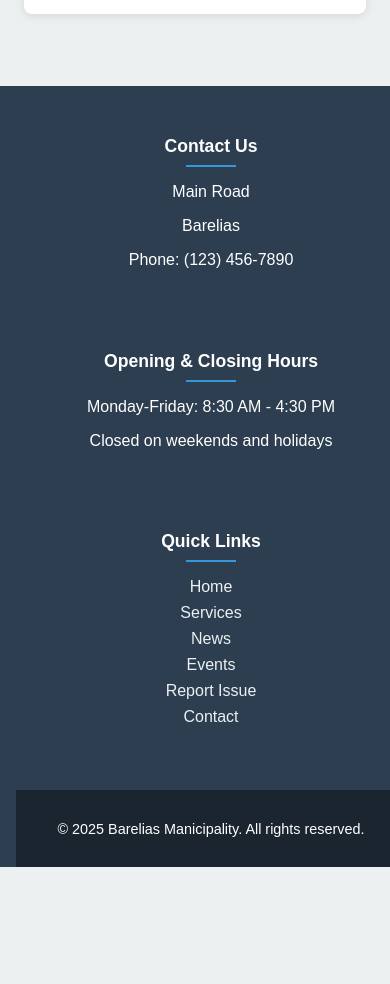
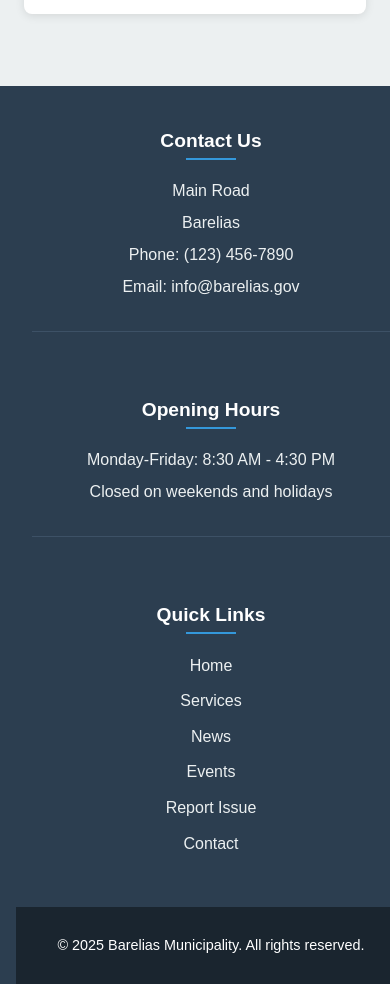
Before and after one commit to Dalli-m/Manicipality, a React (Vite) app: page /news in a window 390 px wide. Shown: the part 3100-4084 px from the top of the page. Before the commit the page ends 3967 px from the top, so only its background shows below. Built offline with nearby package versions, Linux system fonts and the light colour scheme.

Commit message:
fixed footer

```diff
--- a/src/components/Footer.css
+++ b/src/components/Footer.css
@@ -1,4 +1,4 @@
-
+/* ===== FOOTER STYLES ===== */
 .municipality-footer {
   background-color: #2c3e50;
   color: white;
@@ -11,8 +11,9 @@
   max-width: 1200px;
   margin: 0 auto;
   display: grid;
-  grid-template-columns: repeat(auto-fit, minmax(200px, 1fr));
-  gap: 1.5rem;
+  grid-template-columns: repeat(auto-fit, minmax(250px, 1fr));
+  gap: 2rem;
+  padding: 0 1rem;
 }
 
 .footer-section {
@@ -21,10 +22,26 @@
 
 .footer-section h3 {
   color: white;
-  font-size: 1.1rem;
-  margin-bottom: 1rem;
+  font-size: 1.2rem;
+  margin-bottom: 1.2rem;
   padding-bottom: 0.5rem;
-  border-bottom: 2px solid #3498db;
+  position: relative;
+}
+
+.footer-section h3::after {
+  content: '';
+  position: absolute;
+  left: 0;
+  bottom: 0;
+  width: 50px;
+  height: 2px;
+  background: #3498db;
+}
+
+.footer-section p {
+  margin: 0.5rem 0;
+  line-height: 1.5;
+  color: #ecf0f1;
 }
 
 .footer-section ul {
@@ -34,13 +51,15 @@
 }
 
 .footer-section li {
-  margin-bottom: 0.5rem;
+  margin-bottom: 0.7rem;
 }
 
 .footer-section a {
   color: #ecf0f1;
   text-decoration: none;
   transition: color 0.2s;
+  display: block;
+  padding: 0.2rem 0;
 }
 
 .footer-section a:hover {
@@ -49,34 +68,58 @@
 
 .footer-bottom {
   background-color: #1a252f;
-  padding: 1rem;
+  padding: 1.2rem;
   text-align: center;
   margin-top: 2rem;
   font-size: 0.9rem;
 }
 
+/* ===== MOBILE STYLES ===== */
+@media (max-width: 768px) {
+  .municipality-footer {
+    padding: 1.5rem 1rem 0;
+  }
 
-@media (max-width: 768px) {
   .footer-content {
     grid-template-columns: 1fr;
+    gap: 1.5rem;
+  }
+
+  .footer-section {
+    text-align: center;
+    margin-bottom: 1.5rem;
+    padding-bottom: 1.5rem;
+    border-bottom: 1px solid #3d5166;
+  }
+
+  .footer-section:last-child {
+    border-bottom: none;
+    padding-bottom: 0;
+  }
+
+  .footer-section h3::after {
+    left: 50%;
+    transform: translateX(-50%);
+  }
+
+  .footer-bottom {
+    margin-top: 1rem;
+    padding: 1rem;
+  }
+}
+
+/* ===== TABLET STYLES ===== */
+@media (min-width: 769px) and (max-width: 1024px) {
+  .footer-content {
+    grid-template-columns: repeat(2, 1fr);
   }
 
   .footer-section {
     text-align: center;
   }
 
-  .footer-section h3 {
-    border-bottom: none;
-    position: relative;
-    padding-bottom: 0;
-  }
-
   .footer-section h3::after {
-    content: '';
-    display: block;
-    width: 50px;
-    height: 2px;
-    background: #3498db;
-    margin: 0.5rem auto 0;
+    left: 50%;
+    transform: translateX(-50%);
   }
 }
--- a/src/components/Footer.jsx
+++ b/src/components/Footer.jsx
@@ -6,16 +6,19 @@ export default function Footer() {
     <footer className="municipality-footer">
       <div className="footer-content">
         <div className="footer-section">
-          <h3>Contact Us </h3>
+          <h3>Contact Us</h3>
           <p>Main Road</p>
           <p>Barelias</p>
           <p>Phone: (123) 456-7890</p>
+          <p>Email: info@barelias.gov</p>
         </div>
+
         <div className="footer-section">
-          <h3>Opening & Closing Hours</h3>
+          <h3>Opening Hours</h3>
           <p>Monday-Friday: 8:30 AM - 4:30 PM</p>
           <p>Closed on weekends and holidays</p>
         </div>
+
         <div className="footer-section">
           <h3>Quick Links</h3>
           <ul>
@@ -28,8 +31,9 @@ export default function Footer() {
           </ul>
         </div>
       </div>
+
       <div className="footer-bottom">
-        <p>&copy; {new Date().getFullYear()} Barelias Manicipality. All rights reserved.</p>
+        <p>&copy; {new Date().getFullYear()} Barelias Municipality. All rights reserved.</p>
       </div>
     </footer>
   );
```
